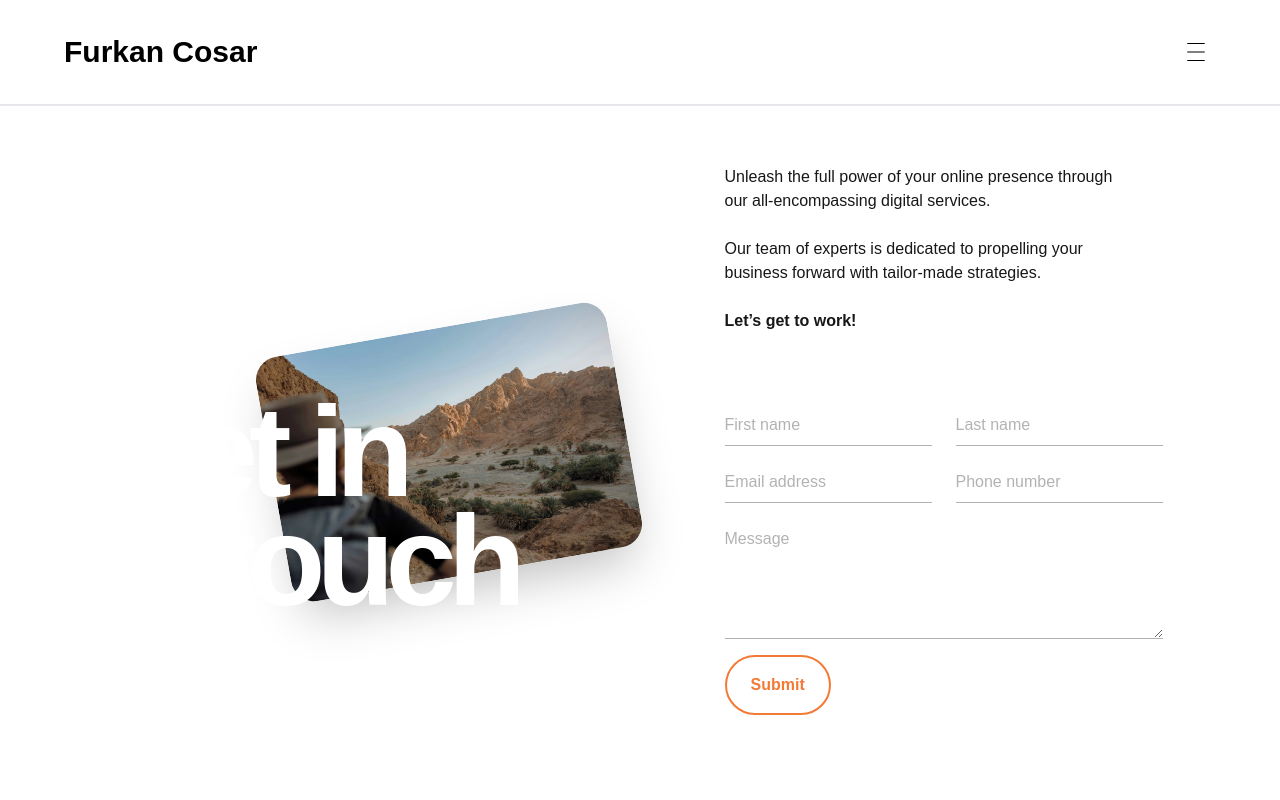
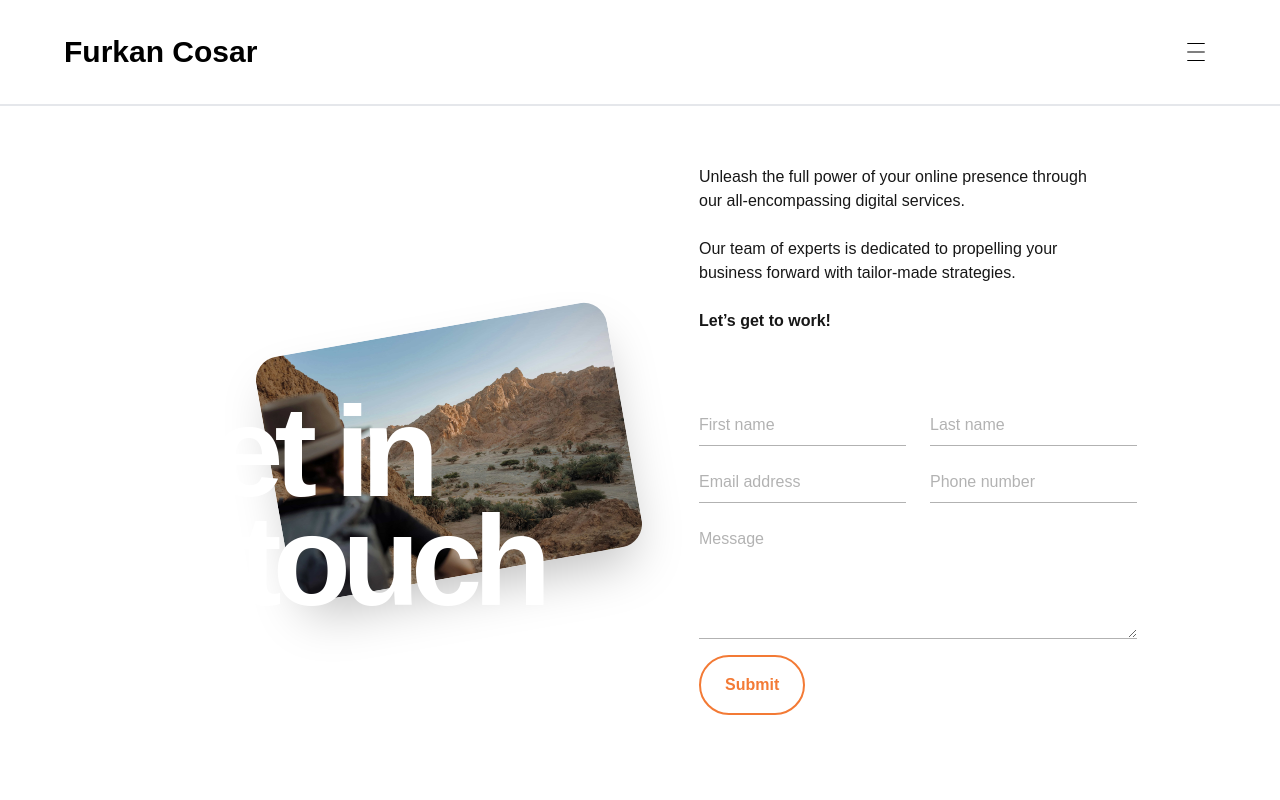
Before and after one commit to Luchhass/Portfolio-app, a Next.js app: page /contact in a window 1280 px wide. Shown: the top 800 px of the page. Built offline with nearby package versions, Linux system fonts and the light colour scheme.

Commit message:
contact page responsive hotfix

```diff
--- a/src/app/contact/page.jsx
+++ b/src/app/contact/page.jsx
@@ -4,7 +4,7 @@ import Image from "next/image";
 export default function ContactPage() {
   return (
     <main className="flex flex-col gap-18 lg:min-h-[calc(100vh-104px)] lg:flex-row lg:items-center lg:justify-center mt-[88px] md:mt-[104px] px-8 py-6 md:px-10 md:py-8 lg:px-16 lg:py-8">
-      <div className="flex justify-center relative py-10 w-[438px] m-auto md:w-[600px] lg:w-[800px] lg:max-w-[535px] lg:m-0">
+      <div className="flex justify-center relative py-10 m-auto lg:m-0">
         <div className="ml-32 z-0">
           <Image
             src="/images/contact-page-hero.jpg"
```
